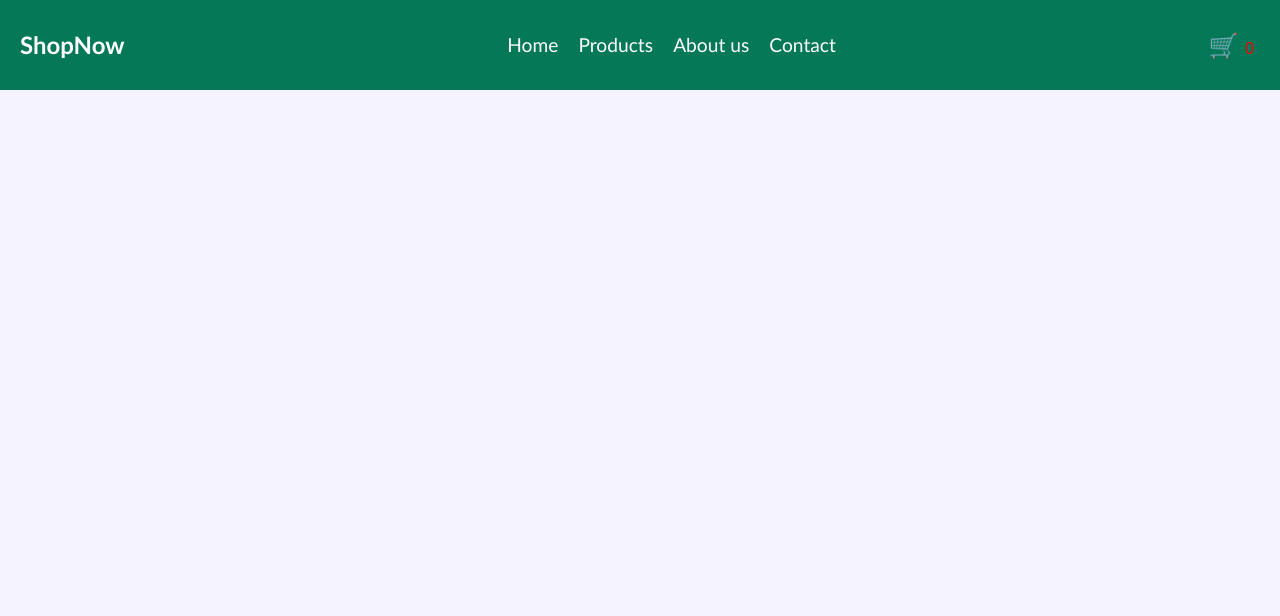
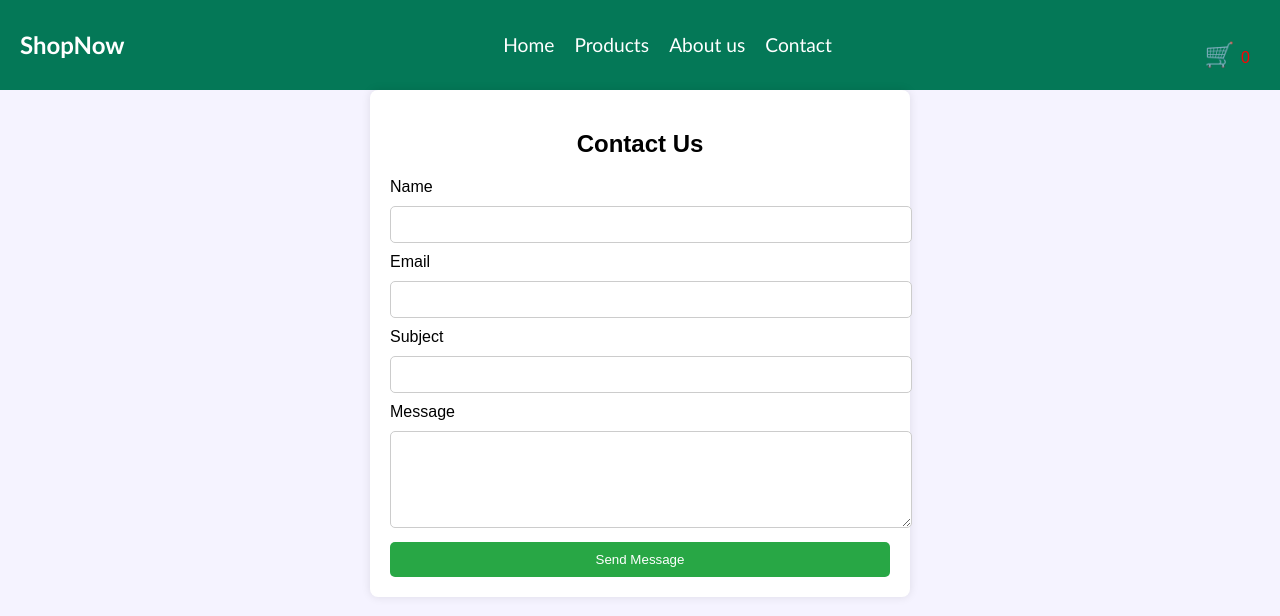
Before and after one commit to samsonmorara-maker/ShopNow, a plain HTML site: page contact.html in a window 1280 px wide. Drawn offline with Linux system fonts and the light colour scheme; no server answers.

Commit message:
contact form

```diff
--- a/contact.html
+++ b/contact.html
@@ -31,6 +31,32 @@
             </div>
         </nav>
     </div>
+
+
+<div class="container">
+  <h2>Contact Us</h2>
+  <form action="submit_form.php">
+
+    <label for="name">Name</label>
+    <input type="text" id="name" name="name" required>
+
+    <label for="email">Email</label>
+    <input type="email" id="email" name="email" required>
+
+    <label for="subject">Subject</label>
+    <input type="text" id="subject" name="subject">
+
+    <label for="message">Message</label>
+    <textarea id="message" name="message" rows="5" required></textarea>
+
+    <button type="submit">Send Message</button>
+
+  </form>
+</div>
+
+
+
+
     <script  src="index.js"></script>
 </body>
 </html>
--- a/style.css
+++ b/style.css
@@ -212,6 +212,36 @@ footer a{
     color:greenyellow;
 
 }
+.container {
+      max-width: 500px;
+      background: #fff;
+      padding: 20px;
+      border-radius: 8px;
+      margin: auto;
+      box-shadow: 0 0 10px rgba(0,0,0,0.1);
+    }
+    h2 {
+      text-align: center;
+    }
+    input, textarea {
+      width: 100%;
+      padding: 10px;
+      margin: 10px 0;
+      border: 1px solid #ccc;
+      border-radius: 5px;
+    }
+    button {
+      width: 100%;
+      padding: 10px;
+      background: #28a745;
+      color: #fff;
+      border: none;
+      border-radius: 5px;
+      cursor: pointer;
+    }
+    button:hover {
+      background: #218838;
+    }
 @media (max-width: 768px) {
     .navbar{
         flex-direction:flex;
@@ -272,22 +302,14 @@ p{
 .social-proof{
     grid-template-columns: auto;
 }
+
 .mission{
-    grid-template-columns: repeat(1, minmax(220px, 1fr));
-    padding: 20px;
-    margin: 50px;
-}
-.M-text{
-    font-size: larger;
-    padding: auto;
+    display: grid;
+    grid-template-columns: repeat(2,minmax(100px, 1fr));
+    overflow-wrap: break-word;
+
 }
 .us{
-    margin: 20px;
-    padding: 30px;
-}
-.image{
-    border-radius: 112px;
-    height: auto;
-
+    display: none;
 }
 }
```
Also changed, not shown: about.html (+3 -3 lines).
